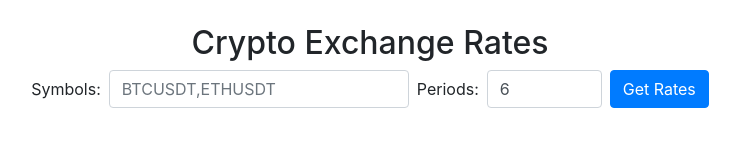
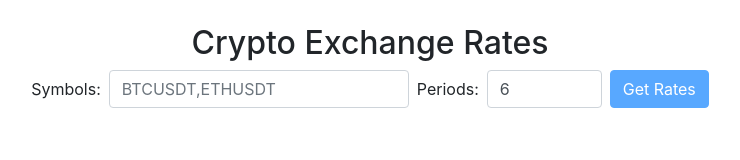
Before and after one commit to EnjoyFX/Crypto_Rates, a plain HTML site: page index.html in a window 1280 px wide. Shown: the whole page, without its empty margins (270-1010 px from the left). Drawn offline with nearby package versions, Linux system fonts and the light colour scheme.

Commit message:
disabled form button if inputs are empty

```diff
--- a/index.html
+++ b/index.html
@@ -9,6 +9,28 @@
     <script src="https://cdn.jsdelivr.net/npm/chart.js"></script>
     <script src="https://cdn.jsdelivr.net/npm/chartjs-adapter-date-fns"></script>
     <script src="script.js" defer></script>
+    <script>
+        document.addEventListener('DOMContentLoaded', function () {
+            const form = document.getElementById('rateForm');
+            const symbolsInput = document.getElementById('symbols');
+            const periodsInput = document.getElementById('periods');
+            const submitButton = form.querySelector('button[type="submit"]');
+
+            function validateForm() {
+                if (symbolsInput.value.trim() !== '' && periodsInput.value.trim() !== '') {
+                    submitButton.removeAttribute('disabled');
+                } else {
+                    submitButton.setAttribute('disabled', 'disabled');
+                }
+            }
+
+            symbolsInput.addEventListener('input', validateForm);
+            periodsInput.addEventListener('input', validateForm);
+
+            // Initial validation to set the correct state of the button on page load
+            validateForm();
+        });
+    </script>
     <style>
         #chartContainer {
             width: 100%;
@@ -31,7 +53,7 @@
             </div>
             <div class="form-group mr-2 d-flex align-items-center">
                 <label for="periods" class="mr-2">Periods:</label>
-                <input type="number" id="periods" name="periods" class="form-control" min="1" max="500" value="6"
+                <input type="number" id="periods" name="periods" class="form-control" min="1" max="600" value="6"
                        data-toggle="tooltip" title="How many periods to the past needed (each period - 10 mins)">
             </div>
             <div class="form-group d-flex align-items-center">
```
